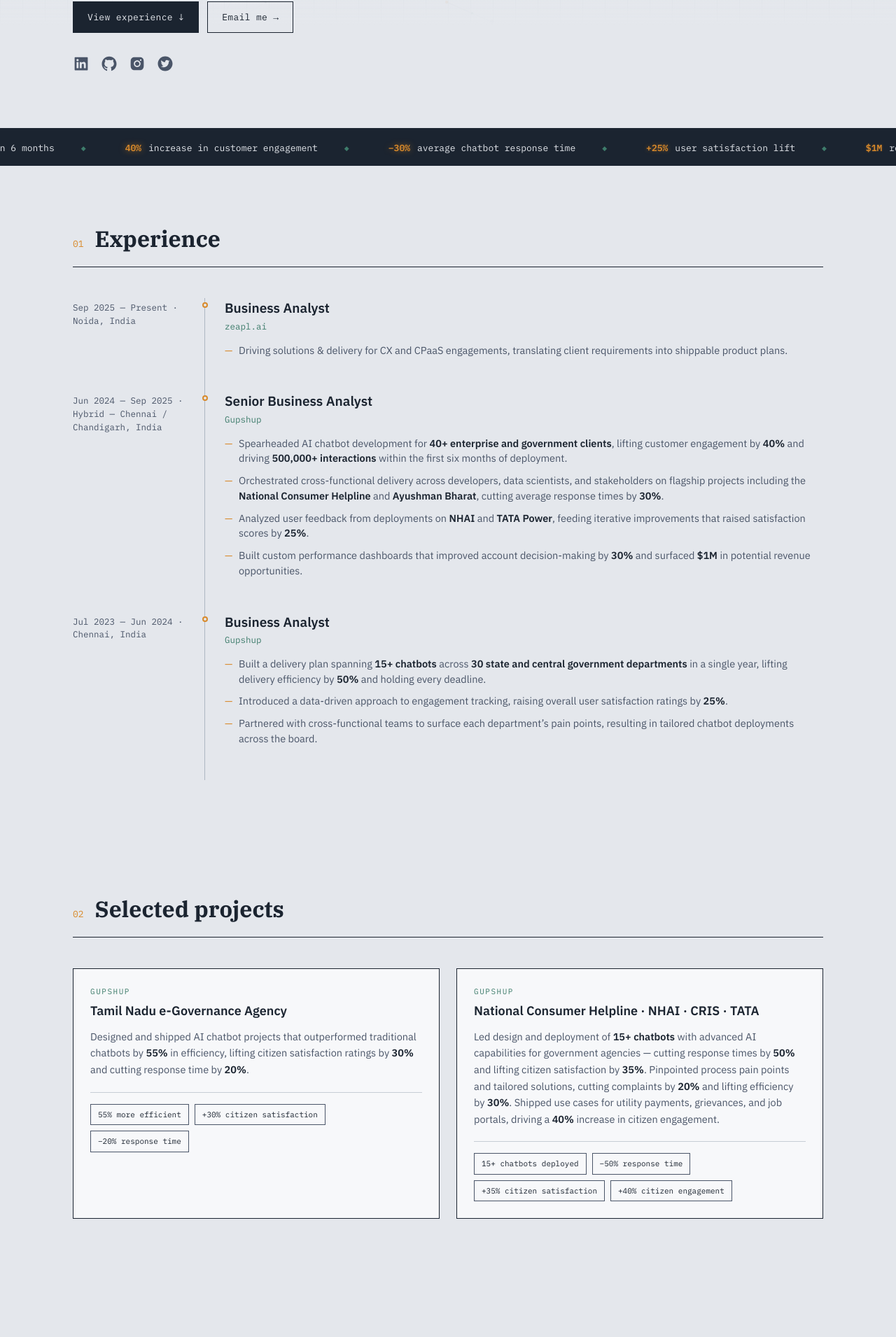
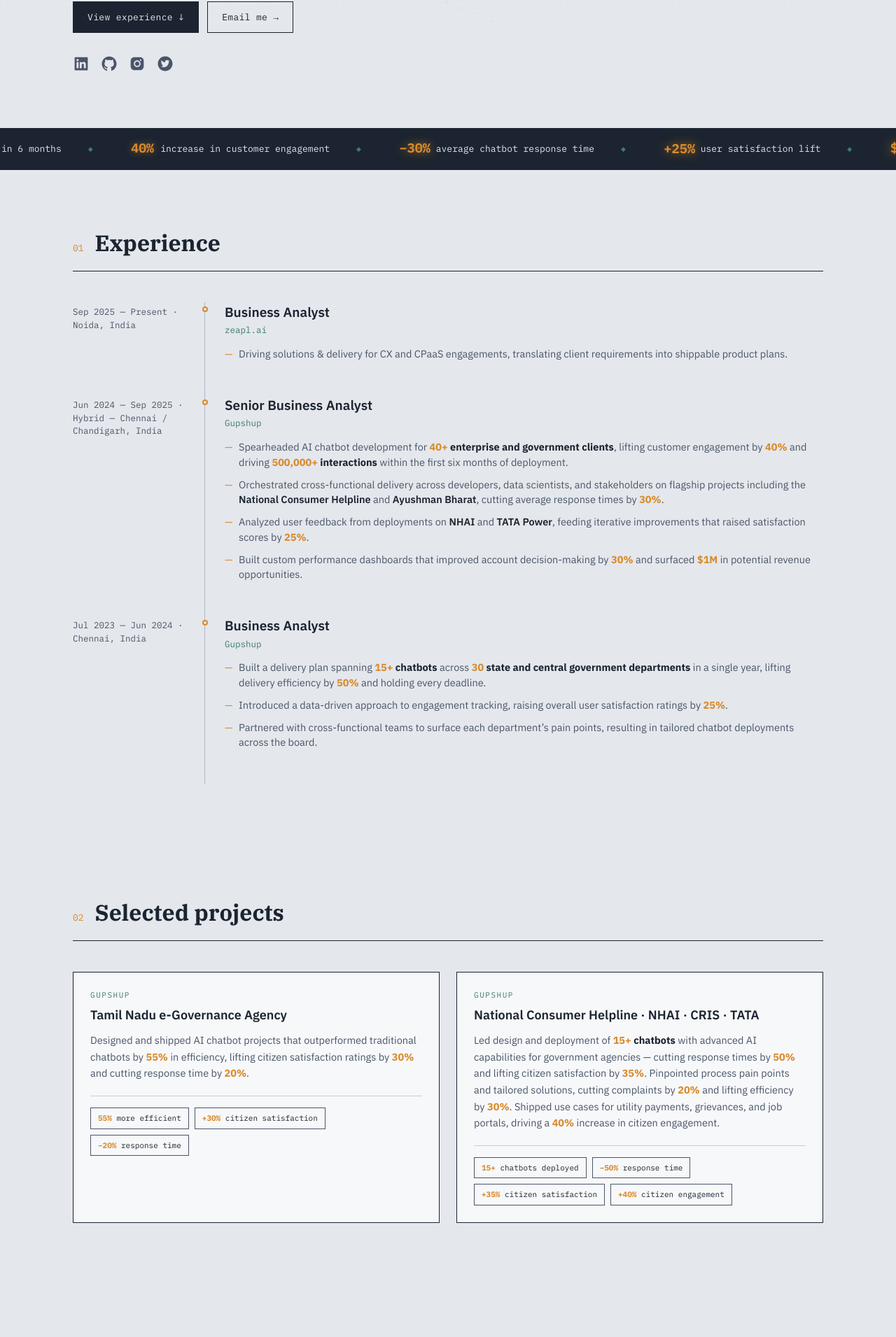
Before and after one commit to godwin8030/gsvportfolio, a Next.js app: page / in a window 1280 px wide. Shown: the part 724-2635 px from the top of the page at 70% size. Built offline with nearby package versions, Linux system fonts and the light colour scheme.

Commit message:
minor ui changes

```diff
--- a/pages/index.js
+++ b/pages/index.js
@@ -143,17 +143,28 @@
 /* Small helpers                                                      */
 /* ---------------------------------------------------------------- */
 
+function splitLeadingNumber(text) {
+  const m = text.match(/^([+\-−]?\$?\d[\d,]*(?:\.\d+)?(?:%|\+|K|M|Cr)?)/)
+  if (!m) return [null, text]
+  return [m[1], text.slice(m[1].length)]
+}
+
 function Bold({ text }) {
   const parts = text.split(/\*\*(.*?)\*\*/g)
   return (
     <>
-      {parts.map((part, i) =>
-        i % 2 === 1 ? (
-          <b key={i} className="font-semibold text-ink dark:text-paper">{part}</b>
-        ) : (
-          <span key={i}>{part}</span>
+      {parts.map((part, i) => {
+        if (i % 2 === 0) return <span key={i}>{part}</span>
+        const [lead, rest] = splitLeadingNumber(part)
+        if (!lead) {
+          return <b key={i} className="font-semibold text-ink dark:text-paper">{part}</b>
+        }
+        return (
+          <b key={i} className="font-bold text-ink dark:text-paper">
+            <span className="text-amber">{lead}</span>{rest}
+          </b>
         )
-      )}
+      })}
     </>
   )
 }
@@ -314,11 +325,11 @@
         </section>
 
         {/* Metrics tape */}
-        <div className="mt-16 overflow-hidden whitespace-nowrap border-y border-ink bg-ink py-3.5 dark:border-white/15 dark:bg-black/40">
+        <div className="mt-16 overflow-hidden whitespace-nowrap border-y border-ink bg-ink py-4 dark:border-white/15 dark:bg-black/40">
           <div className="animate-tape inline-flex">
             {[...METRICS, ...METRICS].map((m, i) => (
               <span key={i} className="inline-flex items-center gap-2.5 px-7 font-mono text-[13px] text-paper after:ml-7 after:text-[9px] after:text-teal after:content-['◆']">
-                <b className="stat-glow font-semibold text-amber" style={{ animationDelay: `${(i % METRICS.length) * 0.2}s` }}>{m.value}</b> {m.label}
+                <b className="stat-glow text-[16px] font-bold text-amber sm:text-[17px]" style={{ animationDelay: `${(i % METRICS.length) * 0.2}s` }}>{m.value}</b> {m.label}
               </span>
             ))}
           </div>
@@ -374,9 +385,21 @@
                       <Bold text={p.summary} />
                     </p>
                     <div className="mt-5 flex flex-wrap gap-2 border-t border-line-soft pt-4 dark:border-white/10">
-                      {p.stats.map((s, j) => (
-                        <span key={j} className="border border-ink-soft px-2.5 py-1.5 font-mono text-[11px] dark:border-line">{s}</span>
-                      ))}
+                      {p.stats.map((s, j) => {
+                        const [lead, rest] = splitLeadingNumber(s)
+                        return (
+                          <span key={j} className="border border-ink-soft px-2.5 py-1.5 font-mono text-[11px] dark:border-line">
+                            {lead ? (
+                              <>
+                                <span className="font-bold text-amber">{lead}</span>
+                                {rest}
+                              </>
+                            ) : (
+                              s
+                            )}
+                          </span>
+                        )
+                      })}
                     </div>
                   </div>
                 </Reveal>
--- a/styles/globals.css
+++ b/styles/globals.css
@@ -1,4 +1,4 @@
-@import url('https://fonts.googleapis.com/css2?family=IBM+Plex+Sans:ital,wght@0,400;0,500;0,600;0,700;1,400&family=IBM+Plex+Mono:wght@400;500;600&family=IBM+Plex+Serif:ital,wght@0,600;0,700;1,400&display=swap');
+@import url('https://fonts.googleapis.com/css2?family=IBM+Plex+Sans:ital,wght@0,400;0,500;0,600;0,700;1,400&family=IBM+Plex+Mono:wght@400;500;600;700&family=IBM+Plex+Serif:ital,wght@0,600;0,700;1,400&display=swap');
 
 * {
   box-sizing: border-box;
@@ -102,11 +102,12 @@
 }
 
 @keyframes pulse-glow {
-  0%, 100% { text-shadow: 0 0 0 rgba(217, 138, 43, 0); }
-  50% { text-shadow: 0 0 10px rgba(217, 138, 43, 0.7); }
+  0%, 100% { text-shadow: 0 0 0 rgba(217, 138, 43, 0); transform: scale(1); }
+  50% { text-shadow: 0 0 14px rgba(217, 138, 43, 0.85); transform: scale(1.1); }
 }
 .stat-glow {
-  animation: pulse-glow 2.4s ease-in-out infinite;
+  display: inline-block;
+  animation: pulse-glow 2.2s ease-in-out infinite;
 }
 
 @media (prefers-reduced-motion: reduce) {
```
